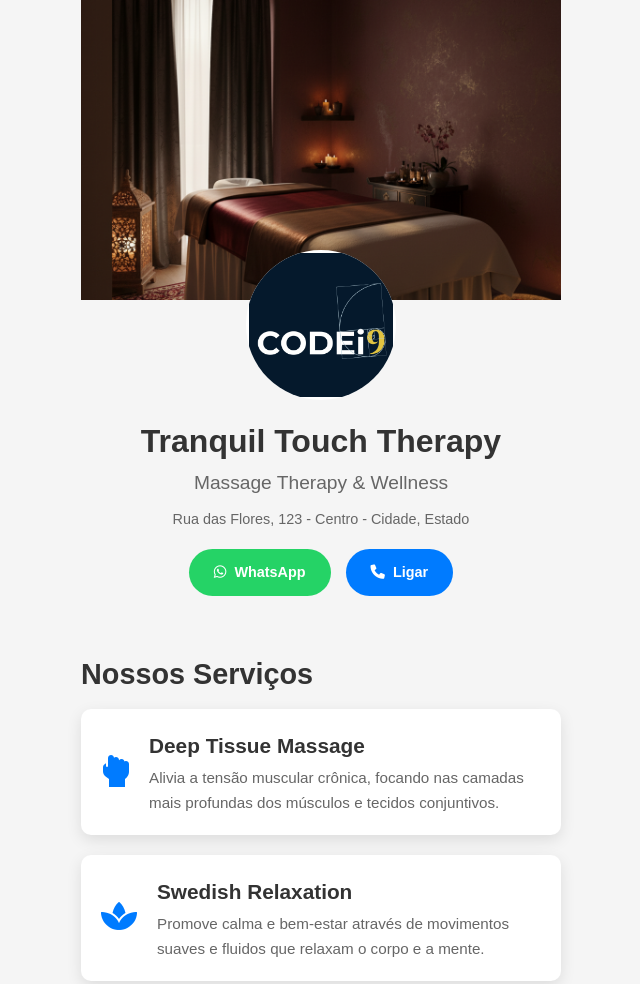
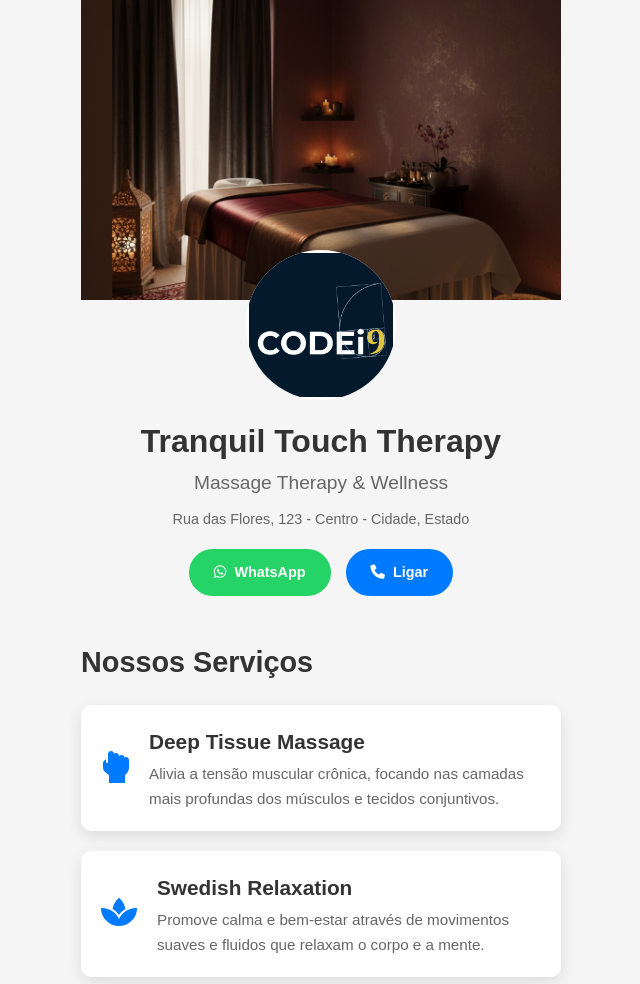
Before and after one commit to brunoscruz2023/vercel-dcard-template02, a website: page index.html in a window 1280 px wide. Shown: the top 984 px of the page, without its empty margins (319-959 px from the left). Drawn offline with Linux system fonts and the light colour scheme.

Commit message:
Update index.html

```diff
--- a/index.html
+++ b/index.html
@@ -204,7 +204,8 @@
                 }
 
                 #info-frame > .section-title:first-child {
-                    margin-top: 20px;
+                    margin-top: 0px;
+                    padding: 8px 0 8px 0;
                 }
 
                 .services {
```
